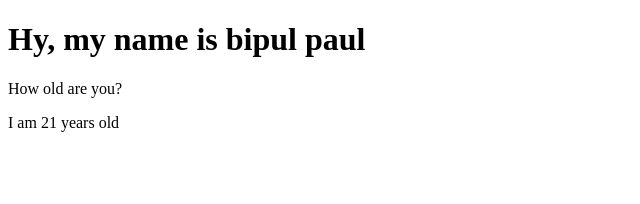
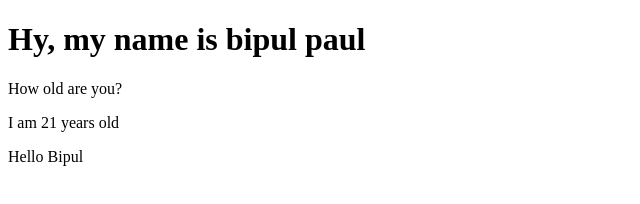
Before and after one commit to bipulpaul743/first-demo, a plain HTML site: page Index.html in a window 1280 px wide. Shown: the whole page, without its empty margins (0-640 px from the left). Drawn offline with Linux system fonts and the light colour scheme.

Commit message:
add text

```diff
--- a/Index.html
+++ b/Index.html
@@ -9,5 +9,6 @@
     <h1>Hy, my name is bipul paul</h1>
     <p>How old are you?</p>
     <p>I am 21 years old</p>
+    <p>Hello Bipul</p>
 </body>
 </html>
```
Also changed, not shown: 1 other file.
